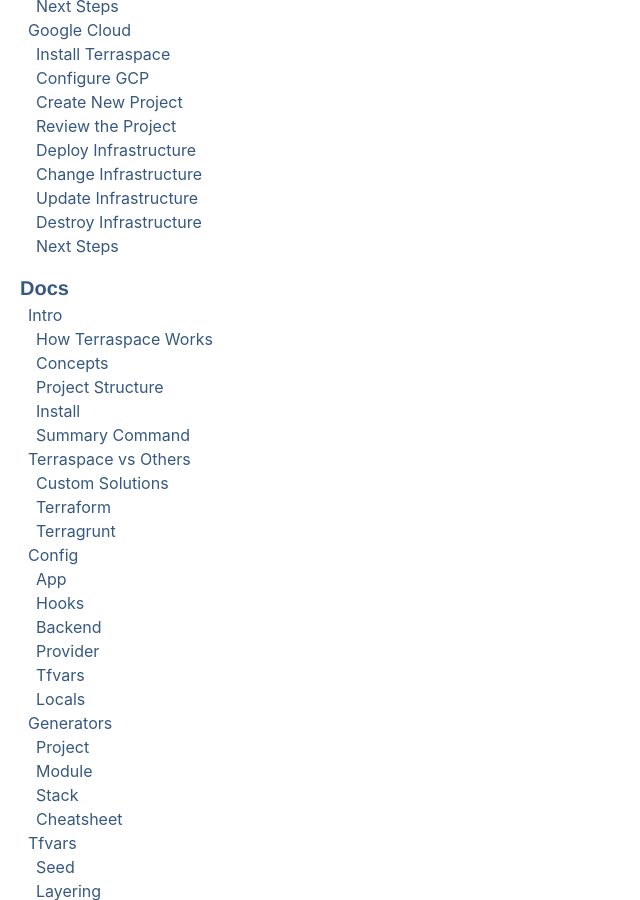
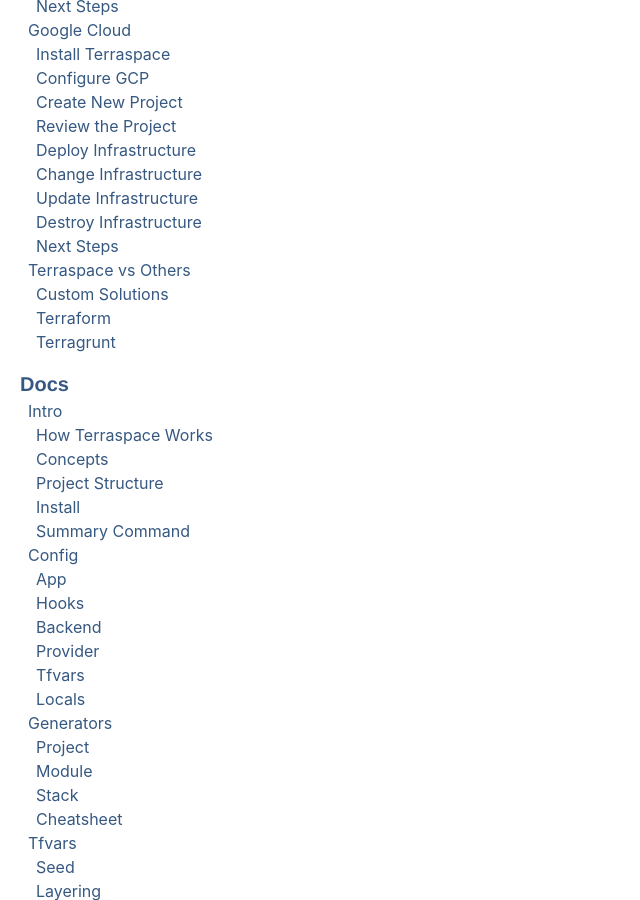
Before and after one commit to boltops-tools/terraspace-docs, a Jekyll site: the page built from docs.md, in a window 1280 px wide and 900 px high, scrolled down 594 px. Shown: the whole window, without its empty margins (0-640 px from the left). Built offline with Jekyll 4.4.1, drawn with Linux system fonts in a browser that asks for light colours; a script that is not in the unit is left out.

Commit message:
update sidebar

```diff
--- a/_includes/sidebar.html
+++ b/_includes/sidebar.html
@@ -41,6 +41,14 @@
           <li><a href="{% link _docs/learn/gcp/next-steps.md %}">Next Steps</a></li>
         </ul>
       </li>
+      <li><a href="{% link _docs/vs.md %}">Terraspace vs Others</a>
+        <ul>
+        {% assign docs = site.docs | where: "categories","vs" %}
+        {% for doc in docs -%}
+          <li><a href="{{ doc.url }}">{{ doc.nav_text }}</a></li>
+        {% endfor %}
+        </ul>
+      </li>
     </ul>
     <h2><a href="{% link docs.md %}">Docs</a></h2>
     <ul id="docs">
@@ -51,14 +59,6 @@
           <li><a href="{% link _docs/intro/structure.md %}">Project Structure</a></li>
           <li><a href="{% link _docs/intro/install.md %}">Install</a></li>
           <li><a href="{% link _docs/intro/summary-command.md %}">Summary Command</a></li>
-        </ul>
-      </li>
-      <li><a href="{% link _docs/vs.md %}">Terraspace vs Others</a>
-        <ul>
-        {% assign docs = site.docs | where: "categories","vs" %}
-        {% for doc in docs -%}
-          <li><a href="{{ doc.url }}">{{ doc.nav_text }}</a></li>
-        {% endfor %}
         </ul>
       </li>
       <li><a href="{% link _docs/config.md %}">Config</a>
```
